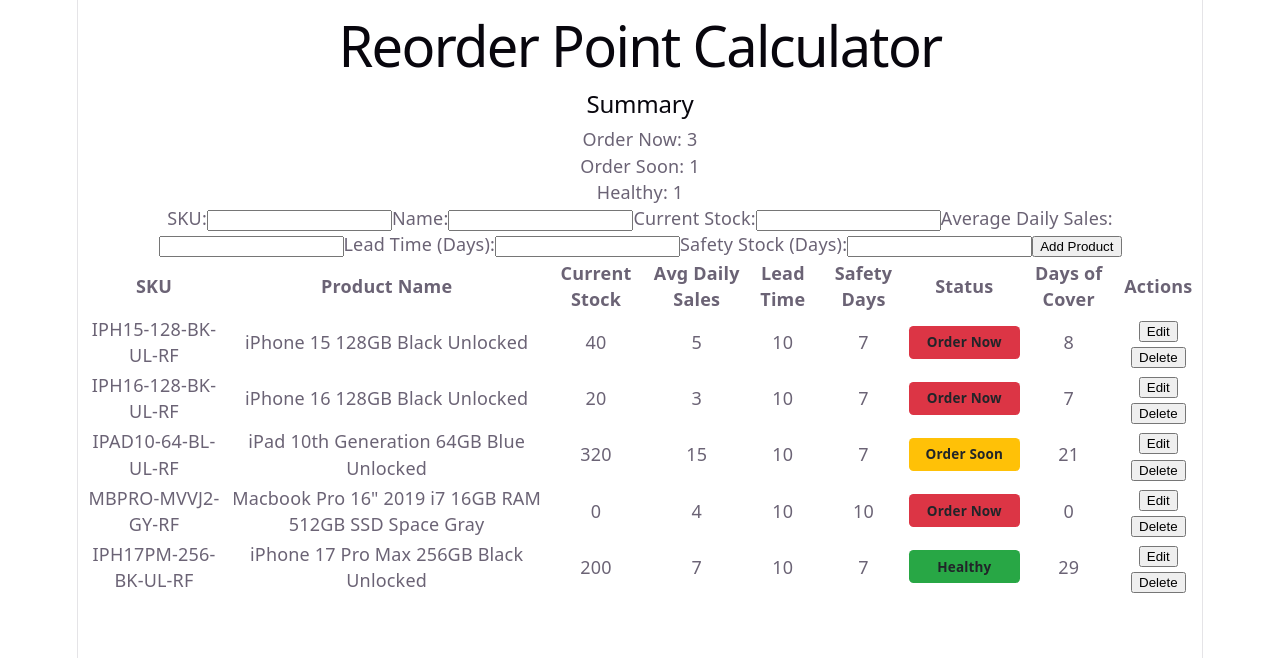
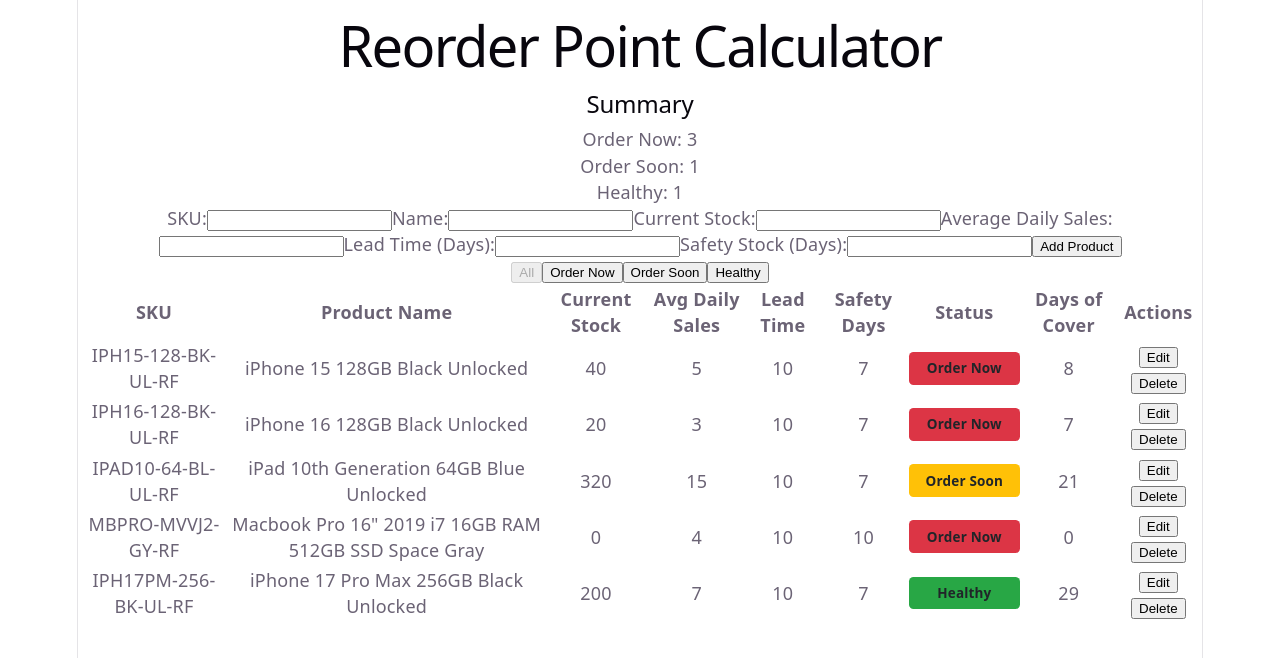
Before and after one commit to Andai671/reorder-point-calculator, a React (Vite) app: page / in a window 1280 px wide. Shown: the top 658 px of the page. Built offline with nearby package versions, Linux system fonts and the light colour scheme.

Commit message:
Render status filter buttons from an array

```diff
--- a/src/App.jsx
+++ b/src/App.jsx
@@ -4,6 +4,7 @@ import ProductTable from "./components/ProductTable";
 import SummaryCards from "./components/SummaryCards";
 import ProductForm from "./components/ProductForm";
 import { saveProducts, loadProducts } from "./lib/storage";
+import { getStatus } from "./lib/inventory";
 
 const sampleProducts = [
   {
@@ -53,11 +54,14 @@ const sampleProducts = [
   },
 ];
 
+const STATUS_FILTERS = ["All", "Order Now", "Order Soon", "Healthy"];
+
 function App() {
   const [products, setProducts] = useState(
     () => loadProducts() ?? sampleProducts,
   );
   const [editingProduct, setEditingProduct] = useState(null);
+  const [statusFilter, setStatusFilter] = useState("All");
 
   useEffect(() => {
     saveProducts(products);
@@ -101,6 +105,10 @@ function App() {
     setEditingProduct(null);
   }
 
+  const visibleProducts = products.filter((product) => {
+    return statusFilter === "All" ? true : getStatus(product) === statusFilter;
+  });
+
   return (
     <div>
       <h1>Reorder Point Calculator</h1>
@@ -112,8 +120,17 @@ function App() {
         onUpdateProduct={handleUpdateProduct}
         onCancelEdit={handleCancelEdit}
       />
+      {STATUS_FILTERS.map((filter) => (
+        <button
+          key={filter}
+          onClick={() => setStatusFilter(filter)}
+          disabled={statusFilter === filter}
+        >
+          {filter}
+        </button>
+      ))}
       <ProductTable
-        products={products}
+        products={visibleProducts}
         onDeleteProduct={handleDeleteProduct}
         onEditProduct={handleStartEdit}
       />
```
